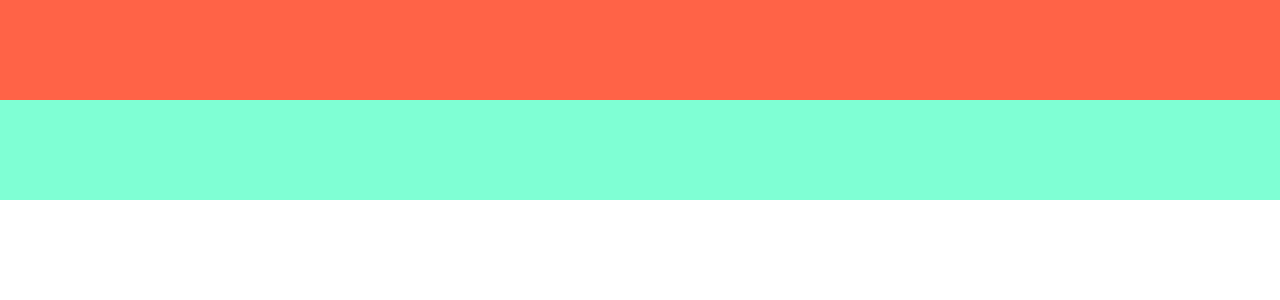
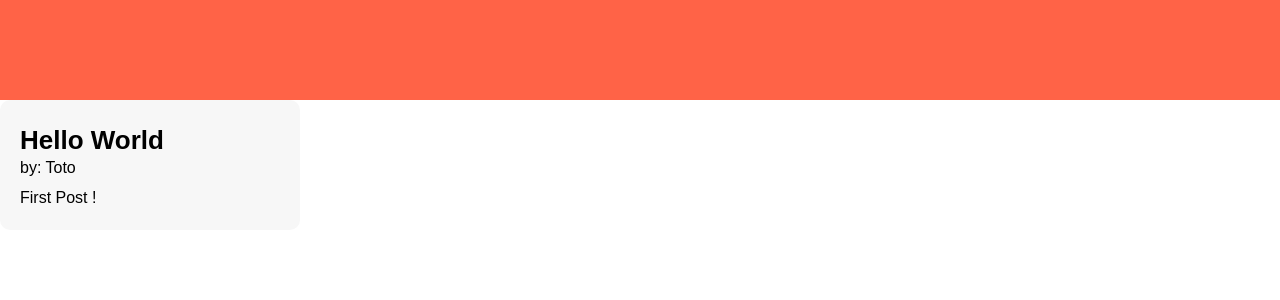
Before and after one commit to rqphy/Bloggo-Front, a React (Create React App) app: page / in a window 1280 px wide. Shown: the top 300 px of the page. Built offline with nearby package versions, Linux system fonts and the light colour scheme.

Commit message:
:lipstick: blog post

```diff
--- a/src/Components/BlogPost/BlogPost.css
+++ b/src/Components/BlogPost/BlogPost.css
@@ -1,5 +1,23 @@
 .BlogPost
 {
-    height: 100px;
-    background-color: aquamarine;
+    width: 100%;
+    max-width: 300px;
+    min-height: 100px;
+    padding: 20px;
+    border-radius: 10px;
+    background-color: #f7f7f7;
+    font-family:Arial, Helvetica, sans-serif;
 }
+
+.BlogPost__title
+{
+    font-size: 26px;
+    line-height: 40px;
+    font-weight: bold;
+}
+
+.BlogPost__content
+{
+    margin-top: 10px;
+    line-height: 150%;
+}
--- a/src/Components/BlogPost/BlogPost.js
+++ b/src/Components/BlogPost/BlogPost.js
@@ -2,11 +2,13 @@ import './BlogPost.css'
 
 const BlogPost = () =>
 {
-  return (
-    <form className="BlogPost">
-
-    </form>
-  )
+    return (
+        <article className="BlogPost">
+            <p className='BlogPost__title'>Hello World</p>
+            <span className='BlogPost__author'>by: Toto</span>
+            <p className='BlogPost__content'>First Post !</p>
+        </article>
+    )
 }
 
 export default BlogPost
```
